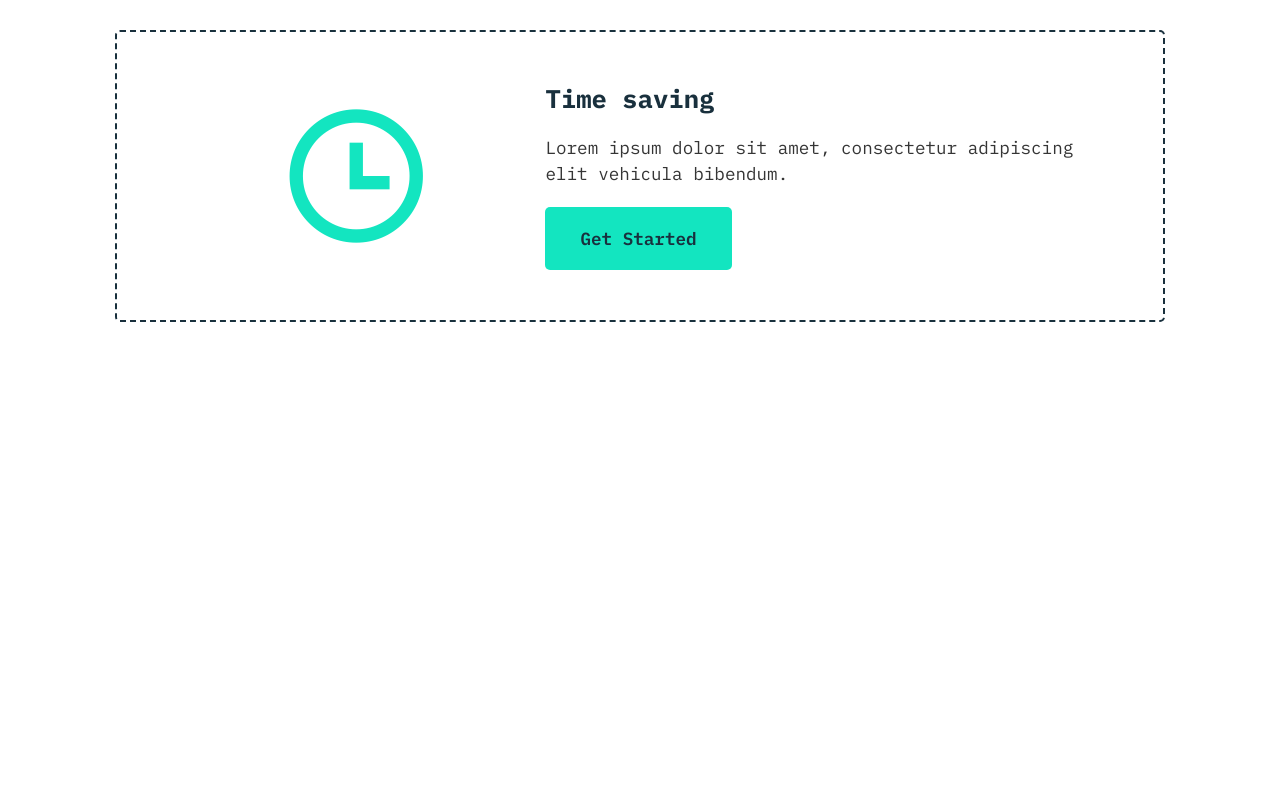
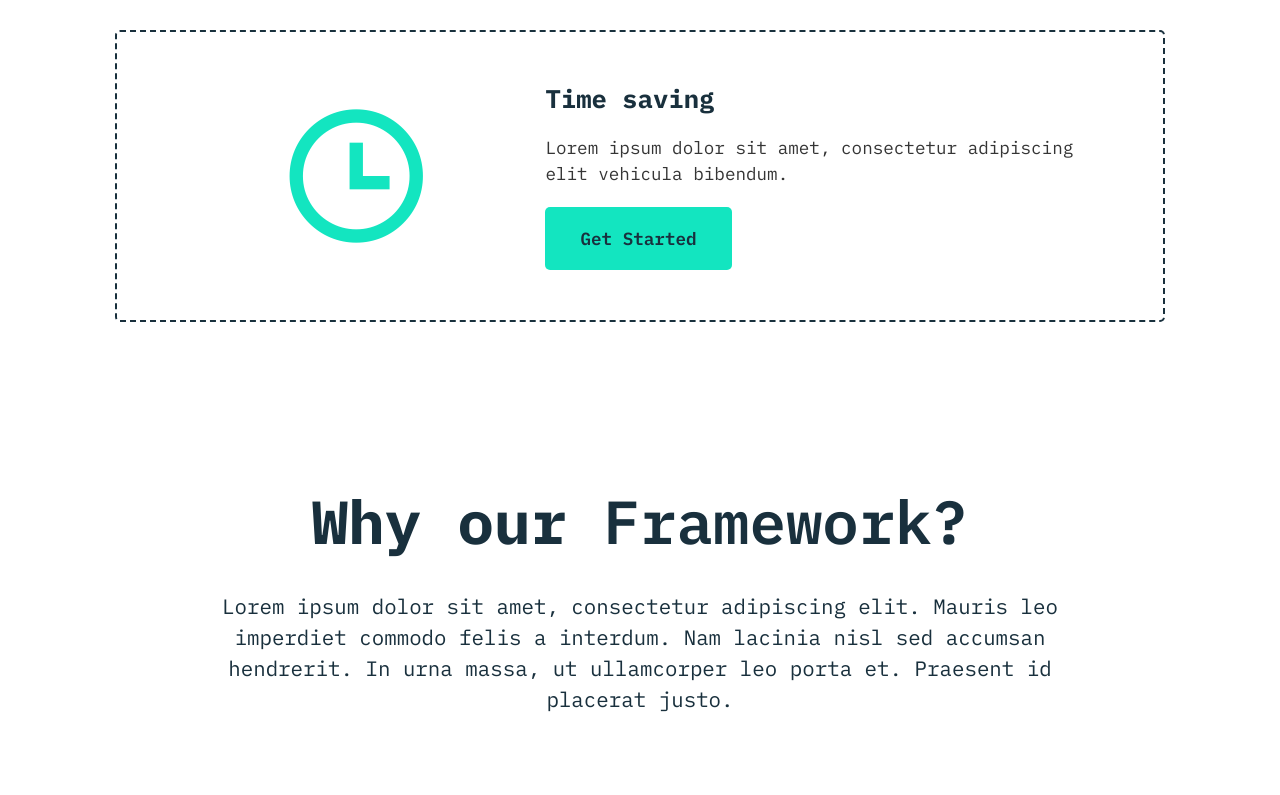
Before and after one commit to borhansiddque/web_development_framework, a plain HTML site: page index.html in a window 1280 px wide. Shown: the part 2583-3378 px from the top of the page. Before the commit the page ends 2985 px from the top, so only its background shows below. Drawn offline with nearby package versions, Linux system fonts and the light colour scheme.

Commit message:
Why Our Framework Section Added

```diff
--- a/assets/css/responsive.css
+++ b/assets/css/responsive.css
@@ -57,6 +57,11 @@
 }
 
 @media screen and (max-width:576px) {
+
+    .section-title {
+        font-size: 3rem;
+    }
+
     .hero-title {
         font-size: 3.2rem;
     }
@@ -76,18 +81,29 @@
     .feature-item-icon i {
         font-size: 7rem;
     }
+
+    .our-framework-container {
+        width: 100%;
+    }
 }
 
 @media screen and (max-width:375px) {
+    .section-title {
+        font-size: 2.5rem;
+    }
+
     .hero-framework-tag {
         flex-direction: column;
         gap: 10px;
         width: 250px;
         margin: 0 auto;
-
     }
 
     .hero-title {
         font-size: 2.5rem;
     }
+
+    .our-framework-desc{
+        font-size: 1rem;
+    }
 }
--- a/assets/css/style.css
+++ b/assets/css/style.css
@@ -346,3 +346,34 @@ nav {
 }
 
 /* Feature Section End */
+
+/* Why our Framework Start */
+.why-our-framework {
+    padding: 80px 0px;
+}
+
+.our-framework-container {
+    text-align: center;
+    width: 85%;
+    margin: 0 auto;
+}
+
+.our-framework-container h2 a {
+    color: #19303d;
+    font-weight: 600;
+    transition: color .3s;
+}
+
+.our-framework-container h2 a:hover {
+    color: #353535;
+    font-weight: 600;
+}
+
+.our-framework-desc {
+    font-size: 1.3rem;
+    color: #19303d;
+    line-height: 31px;
+    margin-top: 30px;
+}
+
+/* Why our Framework End */
--- a/index.html
+++ b/index.html
@@ -141,6 +141,13 @@
                     </div>
                 </div>
             </section>
+            <!-- Why our Framework -->
+            <section class="why-our-framework">
+                <div class="our-framework-container">
+                    <h2 class="section-title">Why our <a href="">Framework?</a></h2>
+                    <p class="our-framework-desc">Lorem ipsum dolor sit amet, consectetur adipiscing elit. Mauris leo imperdiet commodo felis a interdum. Nam lacinia nisl sed accumsan hendrerit. In urna massa, ut ullamcorper leo porta et. Praesent id placerat justo.</p>
+                </div>
+            </section>
         </div>
     </main>
 </body>
```
